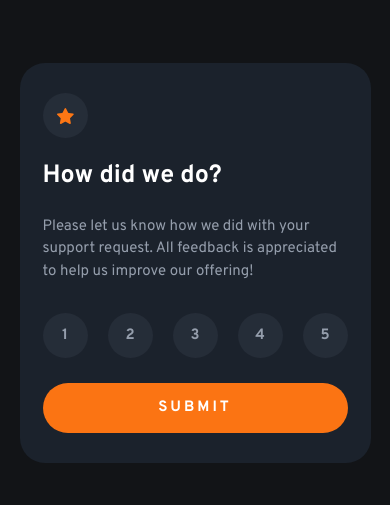
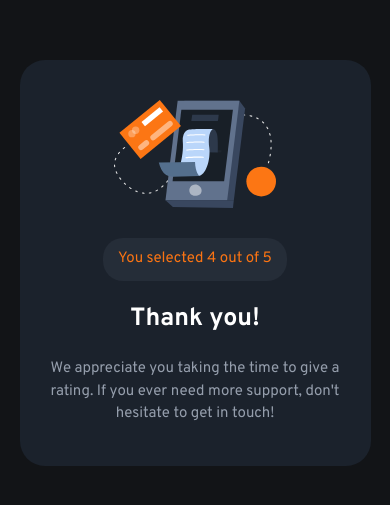
Before and after one commit to robinjmm/rating-component, a website: page index.html in a window 390 px wide. Shown: the part 159-664 px from the top of the page. Drawn offline with nearby package versions, Linux system fonts and the light colour scheme; files that its build step writes are made by us from their sources.

Commit message:
Add mobile style for card submit state

```diff
--- a/index.html
+++ b/index.html
@@ -41,10 +41,13 @@
             </div>
 
             <div class="card--submit">
-                You selected out of 5
-                Thank you!
-                We appreciate you taking the time to give a rating. If you ever need more support,
-                don't hesitate to get in touch!
+                <img src="./images/illustration-thank-you.svg" alt="A mobile phone">
+                <p class="card__info">You selected 4 out of 5</p>
+                <h3 class="card__heading">Thank you!</h3>
+                <p>
+                    We appreciate you taking the time to give a rating. If you ever need more support,
+                    don't hesitate to get in touch!
+                </p>
             </div>
         </article>
     </main>
--- a/scss/components/_card.scss
+++ b/scss/components/_card.scss
@@ -6,10 +6,17 @@
     max-width: 405px;
     margin: 0 auto;
     border-radius: em(25px, 15px);
-    padding: em(30px, 15px) em(23px, 15px);
+    padding: em(40px, 15px) em(23px, 15px);
+
+    &--default {
+        display: none;
+    }
 
     &--submit {
-        display: none;
+        display: flex;
+        flex-direction: column;
+        align-items: center;
+        text-align: center;
     }
 
     &__bubble {
@@ -53,4 +60,12 @@
         margin-top: 2em;
         margin-bottom: 1em;
     }
+
+    &__info {
+        margin-top: 2em;
+        background-color: $bg-transparent;
+        padding: em(10px, 15px) 1em;
+        color: $text-accent-orange;
+        border-radius: em(20px, 15px);
+    }
 }
```
